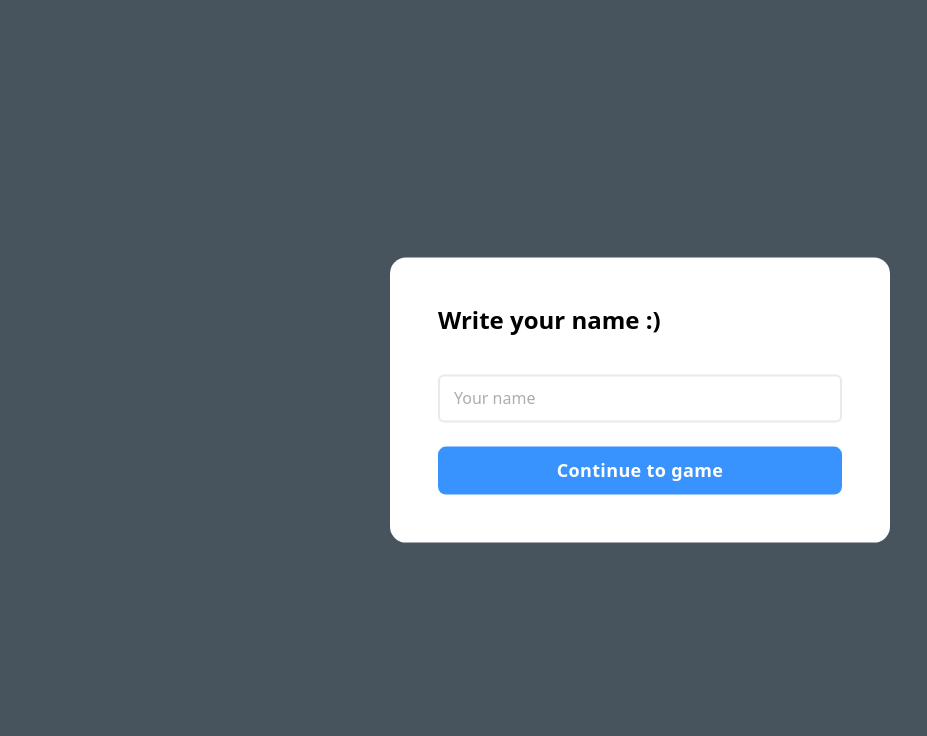
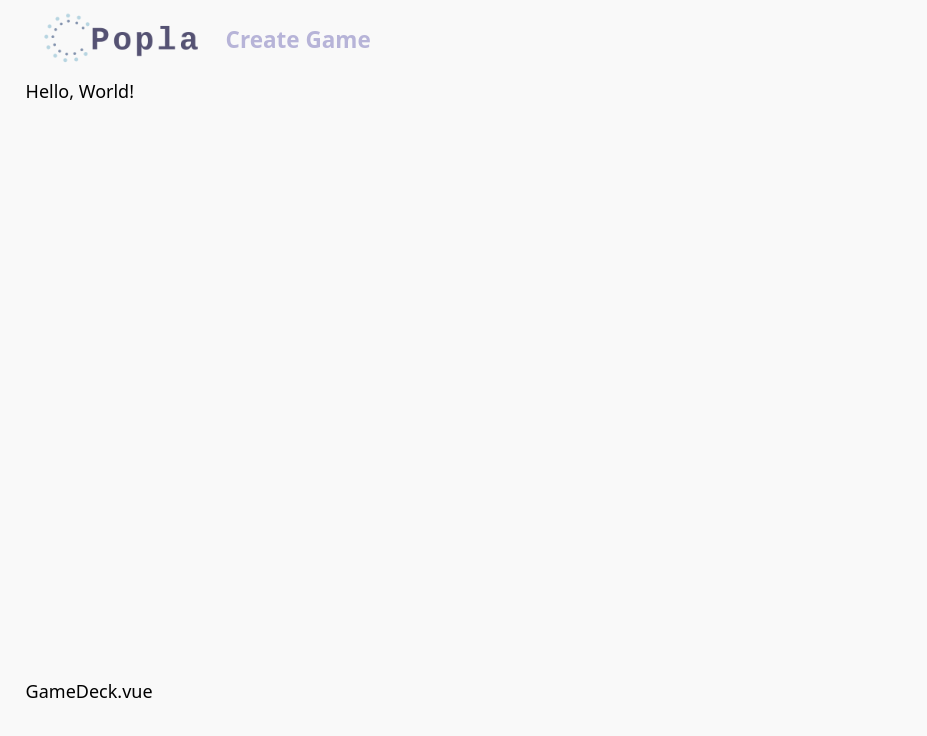
Before and after one commit to alanneves/popla, a Vue app in the folder client/: page /game/1 in a window 1280 px wide. Shown: the top 736 px of the page, without its empty margins (0-927 px from the left). Built offline with nearby package versions, Linux system fonts and the light colour scheme; what @vueuse/head would draw is missing.

Commit message:
game page

```diff
--- /dev/null
+++ b/client/src/components/game/GameDeck.vue
@@ -0,0 +1,9 @@
+<template>
+  <div>GameDeck.vue</div>
+</template>
+
+<script setup lang="ts">
+</script>
+
+<style scoped>
+</style>
--- /dev/null
+++ b/client/src/components/game/GameHeader.vue
@@ -0,0 +1,28 @@
+<template>
+  <header>
+    <img :src="LogoImage" alt="Popla Logo">
+    <h1>Create Game</h1>
+  </header>
+</template>
+
+<script setup lang="ts">
+import { LogoImage } from '@assets/images';
+</script>
+
+<style scoped>
+header {
+  display: flex;
+  align-items: center;
+}
+
+header img {
+  width: 230px;
+  margin-top: 10px;
+}
+
+header h1 {
+  font-size: 2.25rem;
+  margin-left: -30px;
+  color: #b7b4d8;
+}
+</style>
--- /dev/null
+++ b/client/src/components/game/GameTable.vue
@@ -0,0 +1,9 @@
+<template>
+  <div>Hello, World!</div>
+</template>
+
+<script setup lang="ts">
+</script>
+
+<style scoped>
+</style>
--- /dev/null
+++ b/client/src/components/game/index.ts
@@ -0,0 +1,4 @@
+export { default as GameHeader } from './GameHeader.vue';
+export { default as GameModal } from './GameModal.vue';
+export { default as GameDeck } from './GameDeck.vue';
+export { default as GameTable } from './GameTable.vue';
--- a/client/src/pages/Game.vue
+++ b/client/src/pages/Game.vue
@@ -1,9 +1,15 @@
 <template>
-  <GameModal v-if="state.show.modal" @close="state.show.modal = false" />
+  <div class="game-container">
+    <GameHeader class="header" />
+    <GameModal v-if="false" @close="state.show.modal = false" />
+    <GameTable class="table" />
+    <GameDeck class="deck" />
+  </div>
 </template>
 
 <script setup lang="ts">
-import GameModal from '@components/game/GameModal.vue';
+import { GameHeader, GameModal, GameDeck, GameTable } from '@components/game';
+
 import { reactive } from 'vue';
 
 const state = reactive({
@@ -15,4 +21,22 @@ const state = reactive({
 </script>
 
 <style scoped>
+.game-container {
+  background-color: #f9f9f9;
+  width: 100vw;
+  height: 100vh;
+  padding: 0 2%;
+}
+
+.game-container .header {
+  height: 10%;
+}
+
+.game-container .table {
+  height: 75%;
+}
+
+.game-container .deck {
+  height: 15%;
+}
 </style>
```
